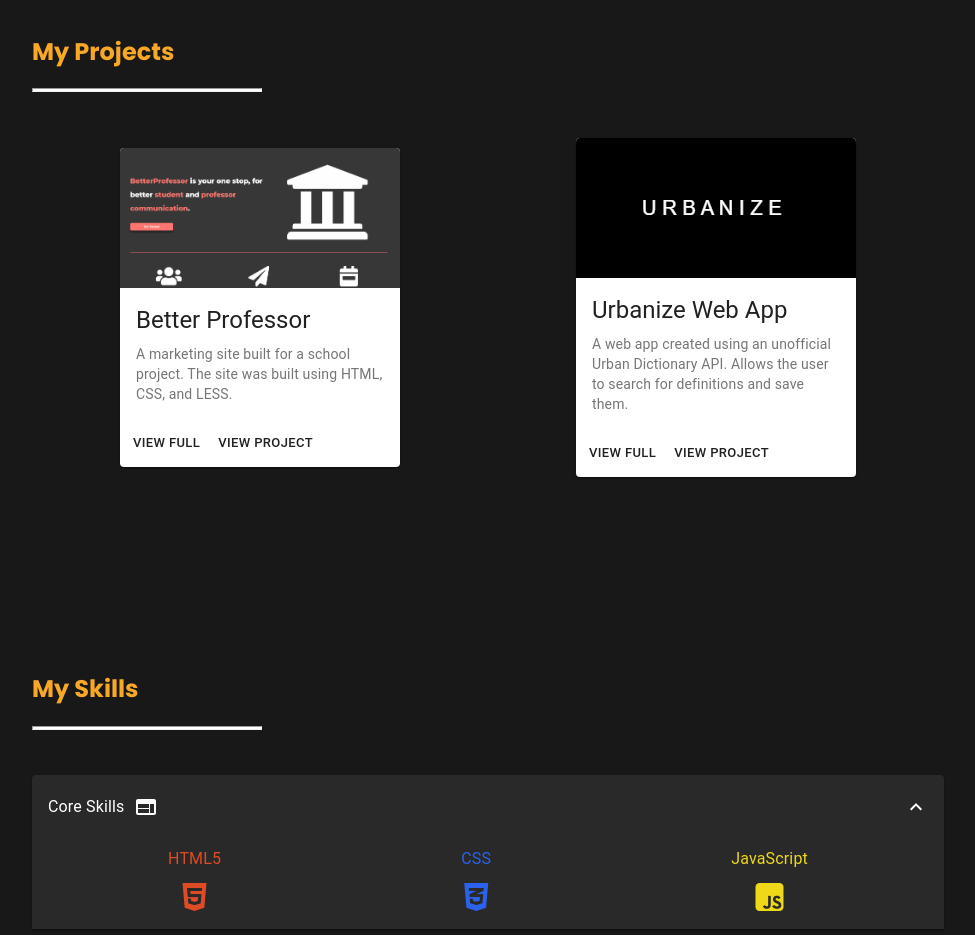
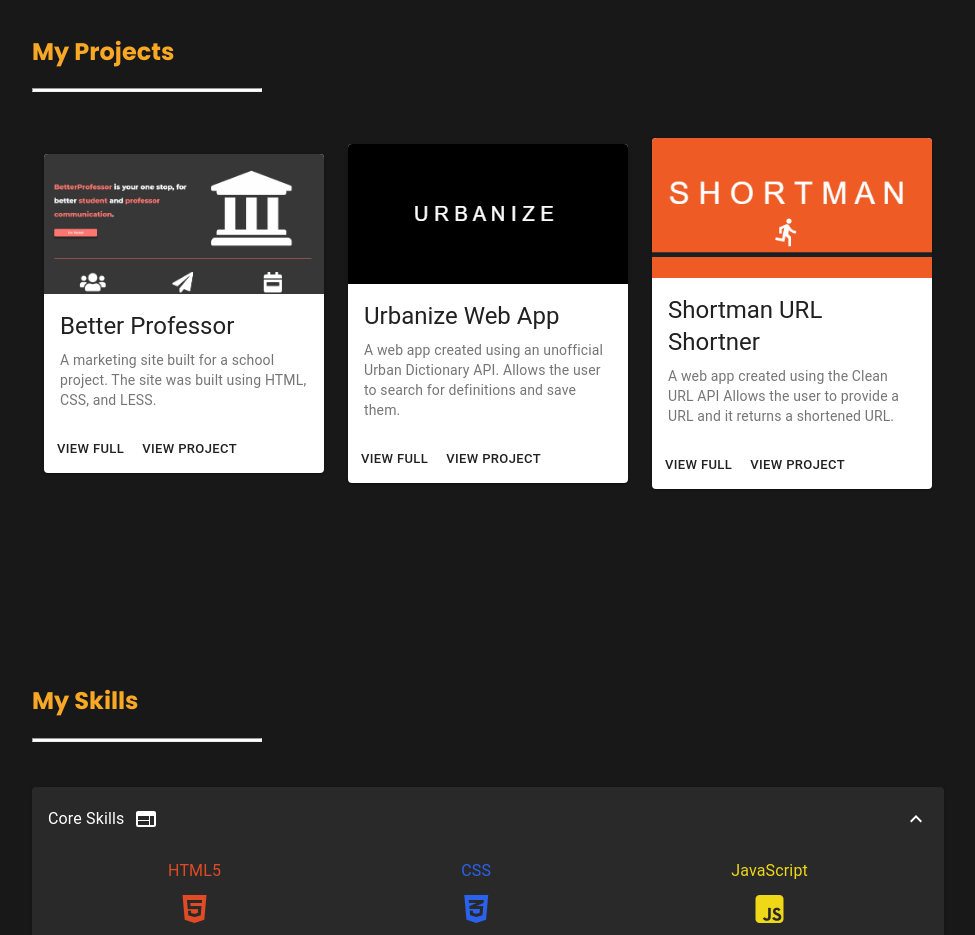
Before and after one commit to NateTheDev1/PortfolioFinal, a React (Create React App) app: page / in a window 1280 px wide. Shown: the part 1320-2255 px from the top of the page, without its empty margins (56-1031 px from the left). Built offline with nearby package versions, Linux system fonts and the light colour scheme.

Commit message:
New Project Added To Section

```diff
--- a/src/components/MainWindow.js
+++ b/src/components/MainWindow.js
@@ -252,6 +252,7 @@ const MainWindow = ({ page, setPage }) => {
   const [dialogState, setDialogState] = useState({
     professor: false,
     urbanize: false,
+    shortman: false,
   });
 
   const [expandedState, setExpandedState] = useState("core");
@@ -516,6 +517,104 @@ const MainWindow = ({ page, setPage }) => {
                 autoFocus
                 onClick={() =>
                   setDialogState({ ...dialogState, urbanize: false })
+                }
+              >
+                Done
+              </Button>
+            </DialogActions>
+          </Dialog>
+          <Card className={classes.card}>
+            <CardActionArea>
+              <CardMedia
+                style={{ objectFit: "scale-down", backgroundColor: "#EF5B25" }}
+                component="img"
+                className={classes.media}
+                image={require("../images/shortmanpreview.PNG")}
+                title="Shortman URL Shortner"
+              />
+              <CardContent>
+                <Typography gutterBottom variant="h5" component="h2">
+                  Shortman URL Shortner
+                </Typography>
+                <Typography variant="body2" color="textSecondary" component="p">
+                  A web app created using the Clean URL API Allows the user to
+                  provide a URL and it returns a shortened URL.
+                </Typography>
+              </CardContent>
+            </CardActionArea>
+            <CardActions>
+              <Button
+                size="small"
+                className={classes.btn}
+                onClick={() =>
+                  setDialogState({ ...dialogState, shortman: true })
+                }
+              >
+                View Full
+              </Button>
+              <a href="https://shortman.netlify.app/" target="_blank">
+                <Button size="small" className={classes.btn}>
+                  View Project
+                </Button>
+              </a>
+            </CardActions>
+          </Card>
+          <Dialog
+            className={classes.dialog}
+            onClose={() => setDialogState({ ...dialogState, shortman: false })}
+            open={dialogState.shortman}
+            fullWidth={true}
+            maxWidth="sm"
+          >
+            <DialogTitle
+              onClose={() =>
+                setDialogState({ ...dialogState, shortman: false })
+              }
+            >
+              Shortman URL Shortner
+            </DialogTitle>
+            <DialogContent dividers>
+              <Typography gutterBottom>
+                Shortman was a personal project created using the Clean URL API.
+                The duration of this project took 1 day and was styled using
+                Material-UI and CSS. Made with the 'React' Framework.
+              </Typography>
+              <br />
+              <Typography gutterBottom>
+                It uses the API and Redux to handle requests back and forth
+                between the App and API.
+              </Typography>
+              <br />
+
+              <div
+                style={{
+                  display: "flex",
+                  justifyContent: "space-between",
+                  alignItems: "center",
+                  width: "40%",
+                }}
+              >
+                <Typography gutterBottom>Technologies:</Typography>
+                <i class="fab fa-html5"></i>
+                <i class="fab fa-css3-alt"></i>
+                <i class="fab fa-react"></i>
+                <i class="fas fa-database"></i>
+                <i class="fab fa-js-square"></i>
+              </div>
+            </DialogContent>
+            <DialogActions>
+              <a
+                href="https://github.com/NateTheDev1/React-Redux-App"
+                style={{ textDecoration: "none" }}
+                target="_blank"
+              >
+                <Button style={{ color: "white" }}>GitHub</Button>
+              </a>
+              <Button
+                style={{ color: "white" }}
+                autoFocus
+                onClick={() =>
+                  setDialogState({ ...dialogState, shortman: false })
                 }
               >
                 Done
```
Also changed, not shown: src/images/shortmanpreview.PNG (added).
